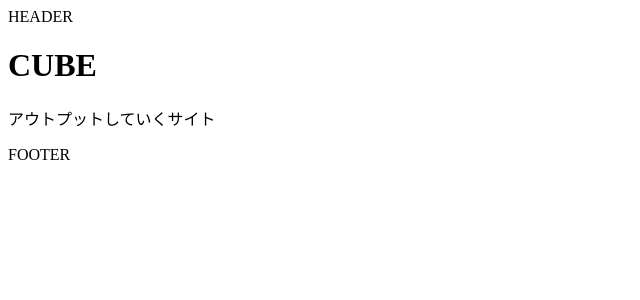
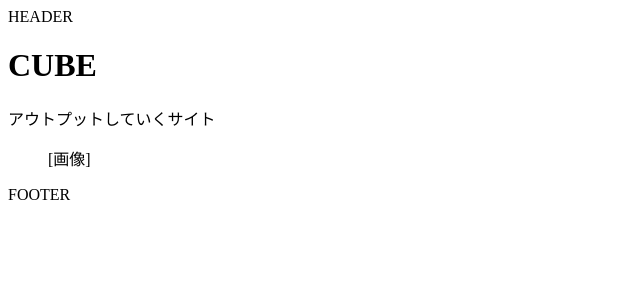
Before and after one commit to nittashiori/next-blog, a Next.js app: page / in a window 1280 px wide. Shown: the top 300 px of the page, without its empty margins (0-640 px from the left). Built offline with nearby package versions, Linux system fonts and the light colour scheme.

Commit message:
ヒーロー画像をpropsでオンにする

```diff
--- a/components/hero.js
+++ b/components/hero.js
@@ -1,8 +1,9 @@
-export default function Hero({ title, subtitle }) {
+export default function Hero({ title, subtitle, imageOn = false }) {
   return (
     <div>
       <h1>{title}</h1>
       <p>{subtitle}</p>
+      {imageOn && <figure>[画像]</figure>}
     </div>
   )
 }
--- a/pages/index.js
+++ b/pages/index.js
@@ -6,6 +6,7 @@ export default function Home() {
     <Hero
       title="CUBE"
       subtitle="アウトプットしていくサイト"
+      imageOn
     />
   )
 }
```
